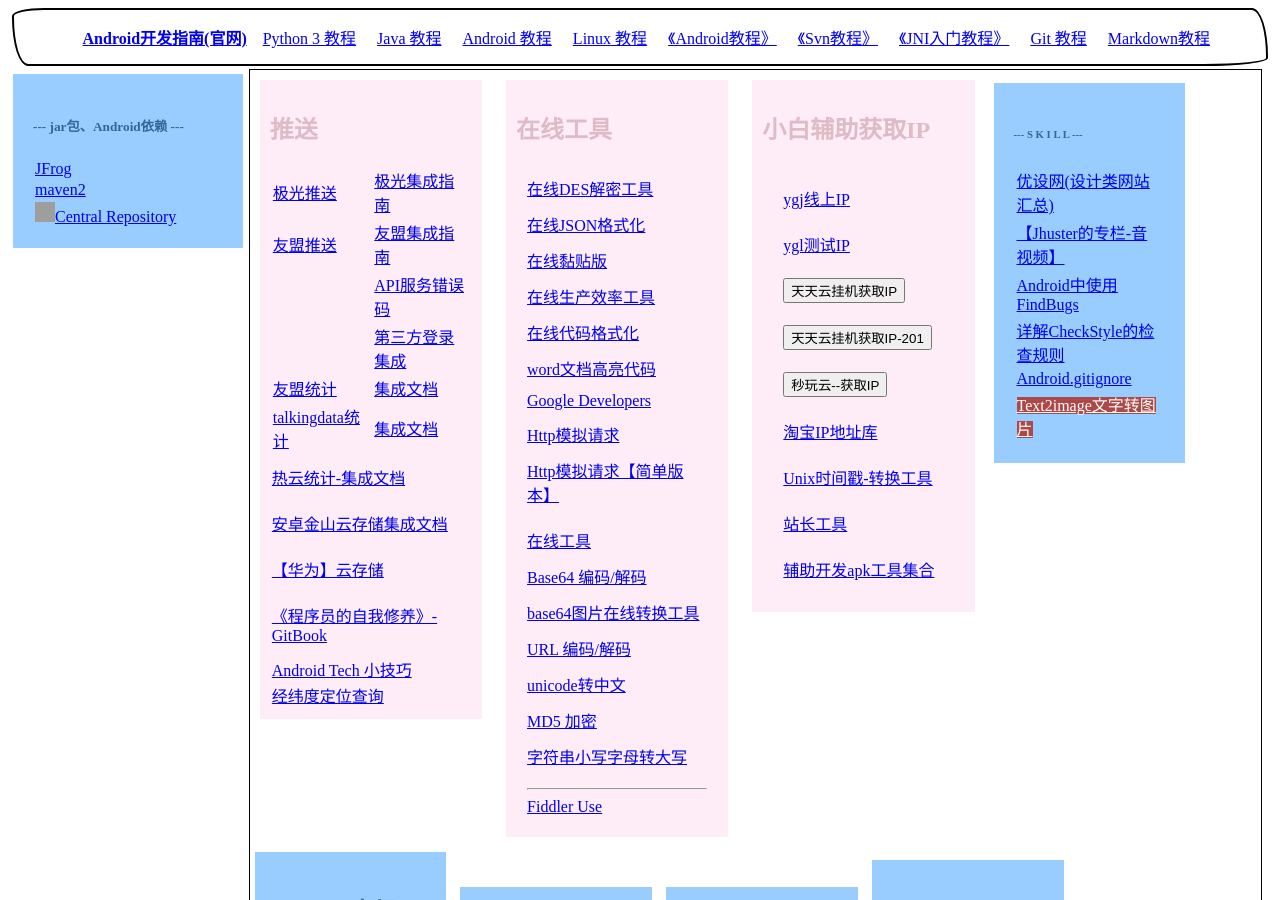
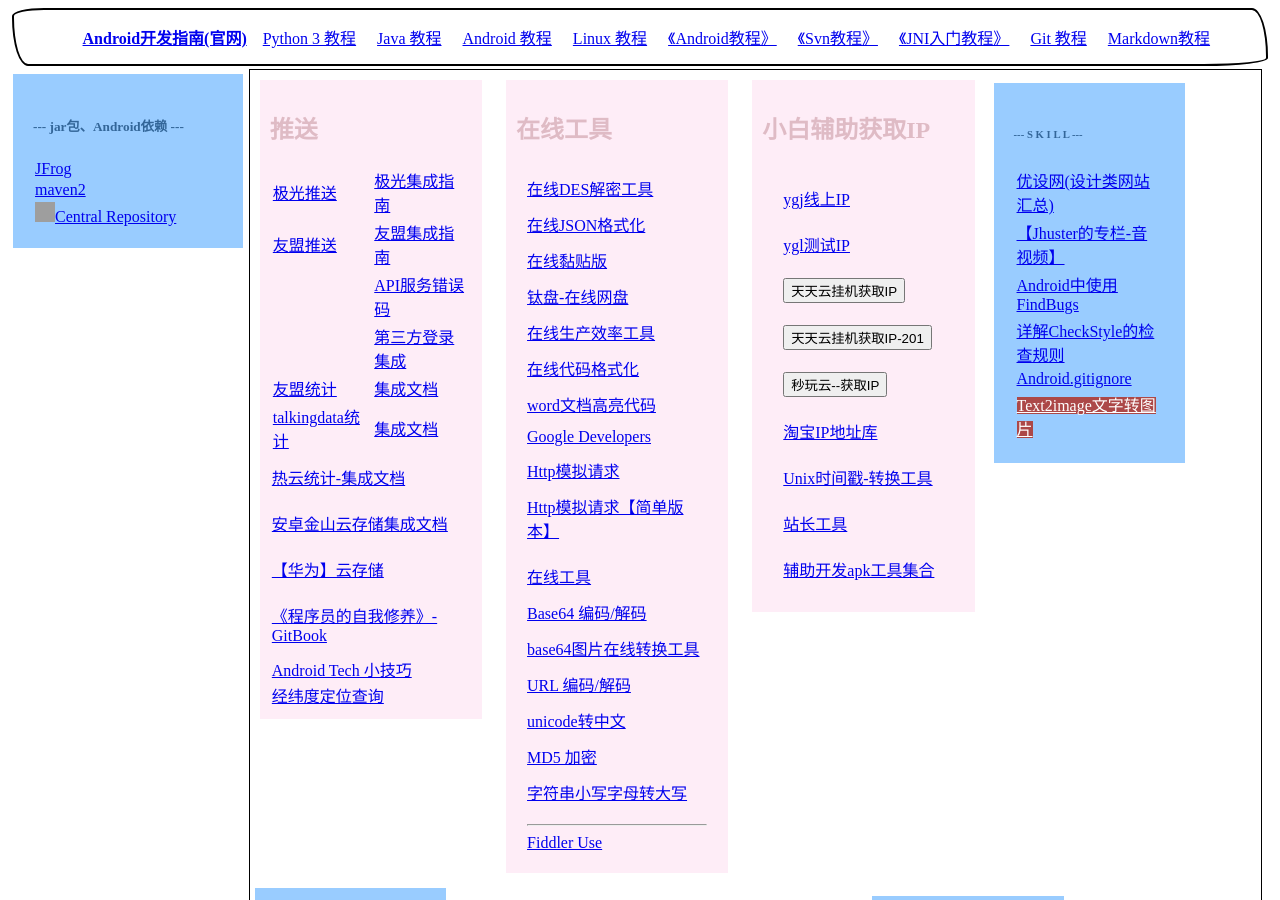
Before and after one commit to github201407/github201407.github.io, a Jekyll site: the page common.html, which Jekyll copies as it is, in a window 1280 px wide and 900 px high. Built offline with Jekyll 4.4.1, drawn with Linux system fonts in a browser that asks for light colours; grey boxes are pictures that could not be loaded.

Commit message:
添加在线钛盘链接

```diff
--- a/common.html
+++ b/common.html
@@ -223,6 +223,10 @@
           </tr>
           <tr>
             <td> <a href="https://netcut.cn/qaw/" target="_blank">在线黏贴版</a> </td>
+          </tr>
+          </tr>
+          <tr>
+            <td> <a href="https://app.tmp.link/" target="_blank">钛盘-在线网盘</a> </td>
           </tr>
           </tr>
           <tr>
```
